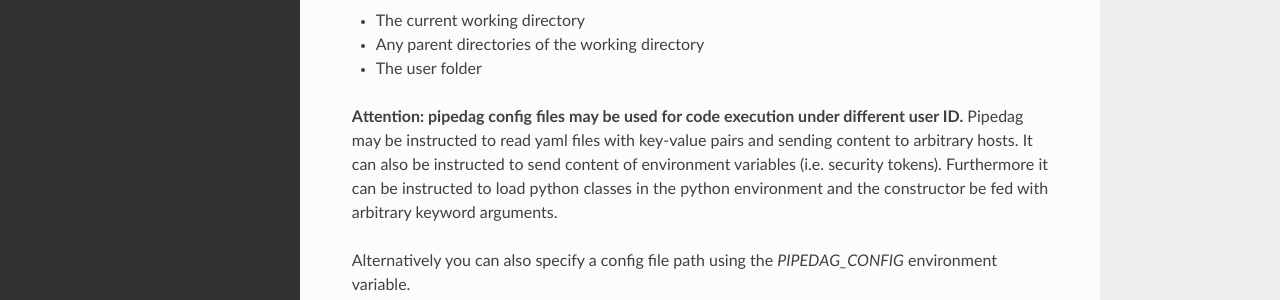
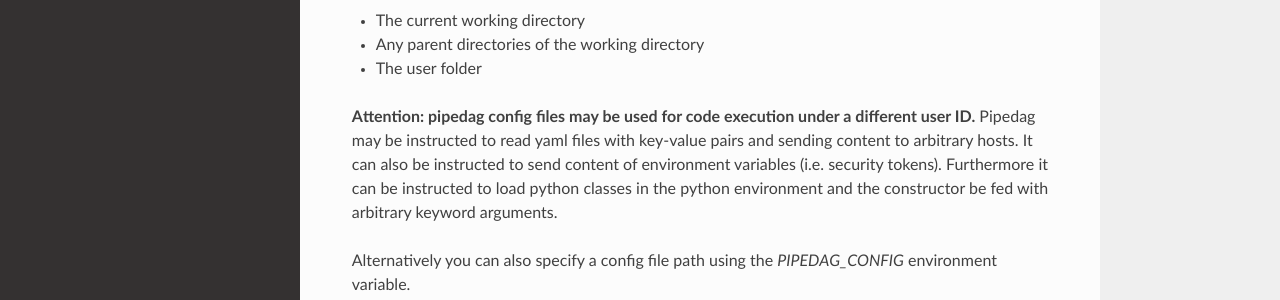
Before and after one commit to pydiverse/pydiverse.pipedag, a Sphinx documentation site: the page built from docs/reference/config.rst, in a window 1280 px wide and 900 px high. Shown: the part 303-603 px from the top of the window. Built offline with Sphinx 7.4.7 and the Read the Docs theme 2.0.0, drawn with Linux system fonts in a browser that asks for light colours; pages that are not in the unit, such as notebooks, are missing from menus.

```diff
--- a/docs/reference/config.rst
+++ b/docs/reference/config.rst
@@ -13,7 +13,7 @@ When executing a flow, pipedag searches for the config file in the following dir
 - Any parent directories of the working directory
 - The user folder
 
-**Attention: pipedag config files may be used for code execution under different user ID.**
+**Attention: pipedag config files may be used for code execution under a different user ID.**
 Pipedag may be instructed to read yaml files with key-value pairs and sending content to arbitrary
 hosts. It can also be instructed to send content of environment variables (i.e. security tokens).
 Furthermore it can be instructed to load python classes in the python environment and the constructor
```
